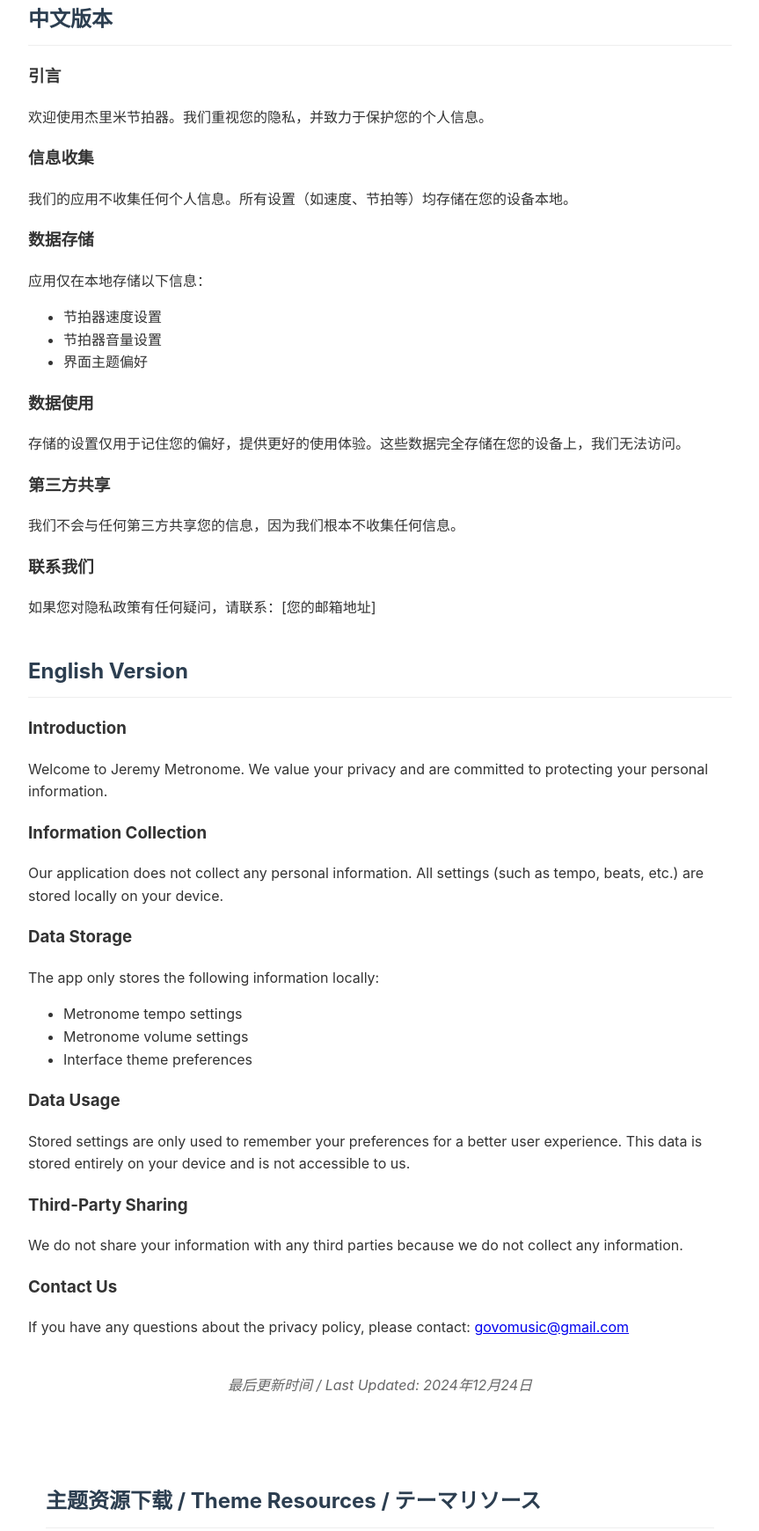
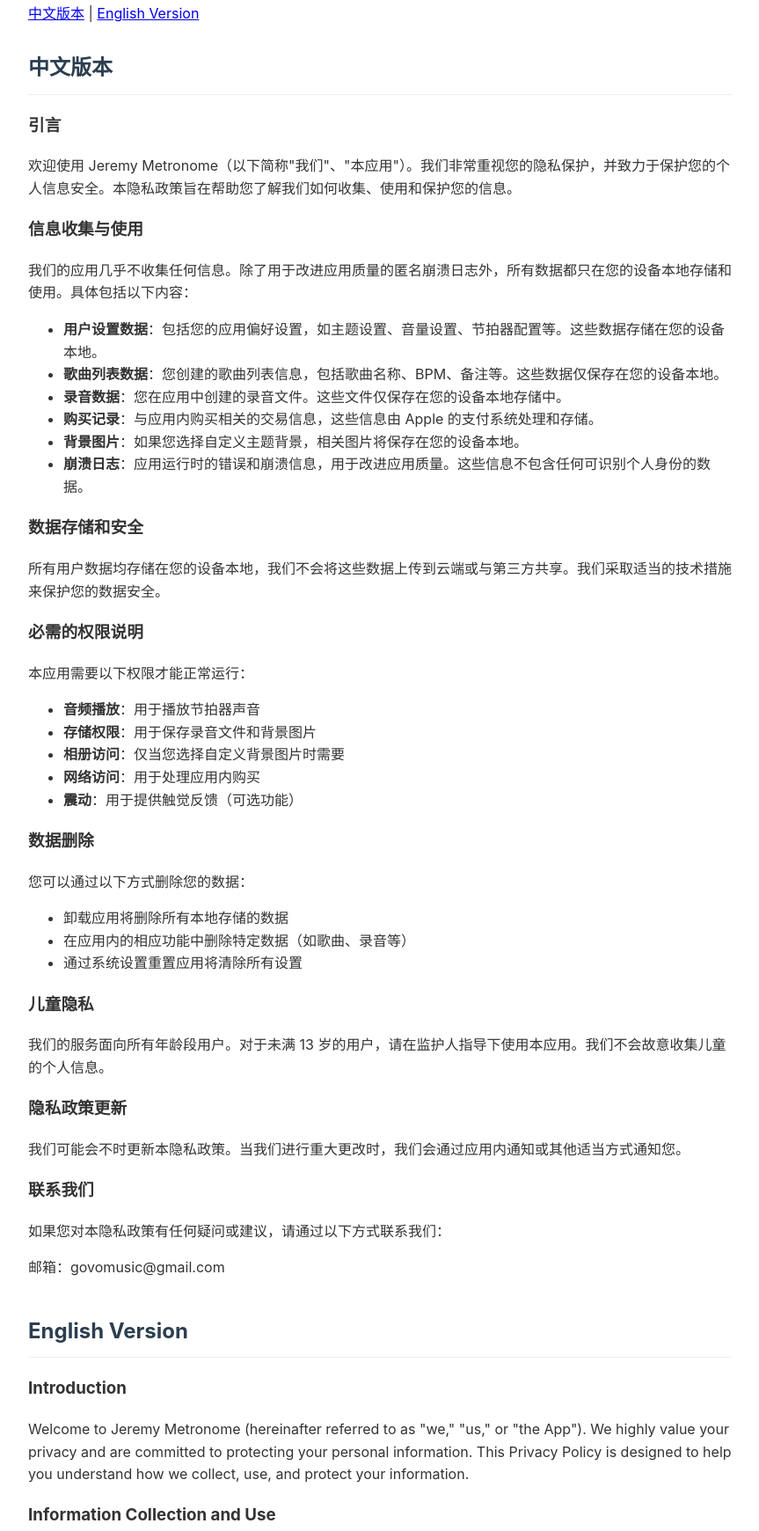
Before and after one commit to govo/jeremy-metronome-privacy, a plain HTML site: page index.html in a window 1280 px wide. Shown: the part 120-1860 px from the top of the page at 88% size, without its empty margins (208-1071 px from the left). Drawn offline with Linux system fonts and the light colour scheme.

Commit message:
更新隐私策略

```diff
--- a/index.html
+++ b/index.html
@@ -46,60 +46,110 @@
 <body>
     <h1>隐私政策 / Privacy Policy</h1>
 
-    <div class="language-section">
+    <div class="language-nav">
+        <a href="#chinese" class="lang-link">中文版本</a>
+        <span class="divider">|</span>
+        <a href="#english" class="lang-link">English Version</a>
+    </div>
+
+    <div class="language-section" id="chinese">
         <h2>中文版本</h2>
         <h3>引言</h3>
-        <p>欢迎使用杰里米节拍器。我们重视您的隐私，并致力于保护您的个人信息。</p>
+        <p>欢迎使用 Jeremy Metronome（以下简称"我们"、"本应用"）。我们非常重视您的隐私保护，并致力于保护您的个人信息安全。本隐私政策旨在帮助您了解我们如何收集、使用和保护您的信息。</p>
 
-        <h3>信息收集</h3>
-        <p>我们的应用不收集任何个人信息。所有设置（如速度、节拍等）均存储在您的设备本地。</p>
-
-        <h3>数据存储</h3>
-        <p>应用仅在本地存储以下信息：</p>
+        <h3>信息收集与使用</h3>
+        <p>我们的应用几乎不收集任何信息。除了用于改进应用质量的匿名崩溃日志外，所有数据都只在您的设备本地存储和使用。具体包括以下内容：</p>
         <ul>
-            <li>节拍器速度设置</li>
-            <li>节拍器音量设置</li>
-            <li>界面主题偏好</li>
+            <li><strong>用户设置数据</strong>：包括您的应用偏好设置，如主题设置、音量设置、节拍器配置等。这些数据存储在您的设备本地。</li>
+            <li><strong>歌曲列表数据</strong>：您创建的歌曲列表信息，包括歌曲名称、BPM、备注等。这些数据仅保存在您的设备本地。</li>
+            <li><strong>录音数据</strong>：您在应用中创建的录音文件。这些文件仅保存在您的设备本地存储中。</li>
+            <li><strong>购买记录</strong>：与应用内购买相关的交易信息，这些信息由 Apple 的支付系统处理和存储。</li>
+            <li><strong>背景图片</strong>：如果您选择自定义主题背景，相关图片将保存在您的设备本地。</li>
+            <li><strong>崩溃日志</strong>：应用运行时的错误和崩溃信息，用于改进应用质量。这些信息不包含任何可识别个人身份的数据。</li>
         </ul>
 
-        <h3>数据使用</h3>
-        <p>存储的设置仅用于记住您的偏好，提供更好的使用体验。这些数据完全存储在您的设备上，我们无法访问。</p>
+        <h3>数据存储和安全</h3>
+        <p>所有用户数据均存储在您的设备本地，我们不会将这些数据上传到云端或与第三方共享。我们采取适当的技术措施来保护您的数据安全。</p>
 
-        <h3>第三方共享</h3>
-        <p>我们不会与任何第三方共享您的信息，因为我们根本不收集任何信息。</p>
+        <h3>必需的权限说明</h3>
+        <p>本应用需要以下权限才能正常运行：</p>
+        <ul>
+            <li><strong>音频播放</strong>：用于播放节拍器声音</li>
+            <li><strong>存储权限</strong>：用于保存录音文件和背景图片</li>
+            <li><strong>相册访问</strong>：仅当您选择自定义背景图片时需要</li>
+            <li><strong>网络访问</strong>：用于处理应用内购买</li>
+            <li><strong>震动</strong>：用于提供触觉反馈（可选功能）</li>
+        </ul>
+
+        <h3>数据删除</h3>
+        <p>您可以通过以下方式删除您的数据：</p>
+        <ul>
+            <li>卸载应用将删除所有本地存储的数据</li>
+            <li>在应用内的相应功能中删除特定数据（如歌曲、录音等）</li>
+            <li>通过系统设置重置应用将清除所有设置</li>
+        </ul>
+
+        <h3>儿童隐私</h3>
+        <p>我们的服务面向所有年龄段用户。对于未满 13 岁的用户，请在监护人指导下使用本应用。我们不会故意收集儿童的个人信息。</p>
+
+        <h3>隐私政策更新</h3>
+        <p>我们可能会不时更新本隐私政策。当我们进行重大更改时，我们会通过应用内通知或其他适当方式通知您。</p>
 
         <h3>联系我们</h3>
-        <p>如果您对隐私政策有任何疑问，请联系：[您的邮箱地址]</p>
+        <p>如果您对本隐私政策有任何疑问或建议，请通过以下方式联系我们：</p>
+        <p>邮箱：govomusic@gmail.com</p>
     </div>
 
-    <div class="language-section">
+    <div class="language-section" id="english">
         <h2>English Version</h2>
         <h3>Introduction</h3>
-        <p>Welcome to Jeremy Metronome. We value your privacy and are committed to protecting your personal information.</p>
+        <p>Welcome to Jeremy Metronome (hereinafter referred to as "we," "us," or "the App"). We highly value your privacy and are committed to protecting your personal information. This Privacy Policy is designed to help you understand how we collect, use, and protect your information.</p>
 
-        <h3>Information Collection</h3>
-        <p>Our application does not collect any personal information. All settings (such as tempo, beats, etc.) are stored locally on your device.</p>
-
-        <h3>Data Storage</h3>
-        <p>The app only stores the following information locally:</p>
+        <h3>Information Collection and Use</h3>
+        <p>Our app collects almost no information. Except for anonymous crash logs used to improve app quality, all data is stored and used locally on your device only. This includes:</p>
         <ul>
-            <li>Metronome tempo settings</li>
-            <li>Metronome volume settings</li>
-            <li>Interface theme preferences</li>
+            <li><strong>User Settings Data</strong>: Including your app preferences such as theme settings, volume settings, metronome configurations, etc. This data is stored locally on your device.</li>
+            <li><strong>Song List Data</strong>: Information about song lists you create, including song names, BPM, notes, etc. This data is stored only locally on your device.</li>
+            <li><strong>Recording Data</strong>: Audio recordings you create in the app. These files are stored only in your device's local storage.</li>
+            <li><strong>Purchase Records</strong>: Transaction information related to in-app purchases, which is processed and stored by Apple's payment system.</li>
+            <li><strong>Background Images</strong>: If you choose to customize theme backgrounds, related images are saved locally on your device.</li>
+            <li><strong>Crash Logs</strong>: Error and crash information during app operation, used for improving app quality. This information does not contain any personally identifiable data.</li>
         </ul>
 
-        <h3>Data Usage</h3>
-        <p>Stored settings are only used to remember your preferences for a better user experience. This data is stored entirely on your device and is not accessible to us.</p>
+        <h3>Data Storage and Security</h3>
+        <p>All user data is stored locally on your device. We do not upload this data to the cloud or share it with third parties. We implement appropriate technical measures to protect your data security.</p>
 
-        <h3>Third-Party Sharing</h3>
-        <p>We do not share your information with any third parties because we do not collect any information.</p>
+        <h3>Required Permissions</h3>
+        <p>The App requires the following permissions to function properly:</p>
+        <ul>
+            <li><strong>Audio Playback</strong>: For playing metronome sounds</li>
+            <li><strong>Storage Permission</strong>: For saving recordings and background images</li>
+            <li><strong>Photo Library Access</strong>: Only required when you choose to customize background images</li>
+            <li><strong>Network Access</strong>: For processing in-app purchases</li>
+            <li><strong>Vibration</strong>: For providing haptic feedback (optional feature)</li>
+        </ul>
+
+        <h3>Data Deletion</h3>
+        <p>You can delete your data through the following methods:</p>
+        <ul>
+            <li>Uninstalling the app will delete all locally stored data</li>
+            <li>Delete specific data (such as songs, recordings, etc.) within the respective features in the app</li>
+            <li>Reset the app through system settings to clear all settings</li>
+        </ul>
+
+        <h3>Children's Privacy</h3>
+        <p>Our services are intended for users of all ages. For users under 13 years of age, please use the App under parental guidance. We do not knowingly collect personal information from children.</p>
+
+        <h3>Privacy Policy Updates</h3>
+        <p>We may update this Privacy Policy from time to time. When we make significant changes, we will notify you through in-app notifications or other appropriate means.</p>
 
         <h3>Contact Us</h3>
-        <p>If you have any questions about the privacy policy, please contact: <a href="mailto:govomusic@gmail.com">govomusic@gmail.com</a></p>
+        <p>If you have any questions or suggestions about this Privacy Policy, please contact us at:</p>
+        <p>Email: govomusic@gmail.com</p>
     </div>
 
     <div class="last-updated">
-        最后更新时间 / Last Updated: 2024年12月24日
+        最后更新时间 / Last Updated: 2025年1月25日
     </div>
 
     <!-- 添加图库部分 -->
@@ -125,7 +175,7 @@
                     <a href="images/赛博_setting.png" class="btn-setting">设置说明 / Settings / 設定</a>
                     <a href="images/赛博_bg.png" download class="btn-download">下载背景 / Download / ダウンロード</a>
                 </div>
-                <div class="image-source">来源 / Source / ソース：見水印</div>
+                <div class="image-source">来源 / Source / ソース：见水印</div>
             </div>
 
             <div class="gallery-card">
@@ -136,7 +186,7 @@
                     <a href="images/bass_setting.png" class="btn-setting">设置说明 / Settings / 設定</a>
                     <a href="images/bass_bg.png" download class="btn-download">下载背景 / Download / ダウンロード</a>
                 </div>
-                <div class="image-source">来源 / Source / ソース：見水印</div>
+                <div class="image-source">来源 / Source / ソース：见水印</div>
             </div>
 
             <div class="gallery-card">
@@ -147,7 +197,7 @@
                     <a href="images/guqing_setting.png" class="btn-setting">设置说明 / Settings / 設定</a>
                     <a href="images/guqin_bg.jpg" download class="btn-download">下载背景 / Download / ダウンロード</a>
                 </div>
-                <div class="image-source">来源 / Source / ソース：見水印</div>
+                <div class="image-source">来源 / Source / ソース：见水印</div>
             </div>
 
             <div class="gallery-card">
```
